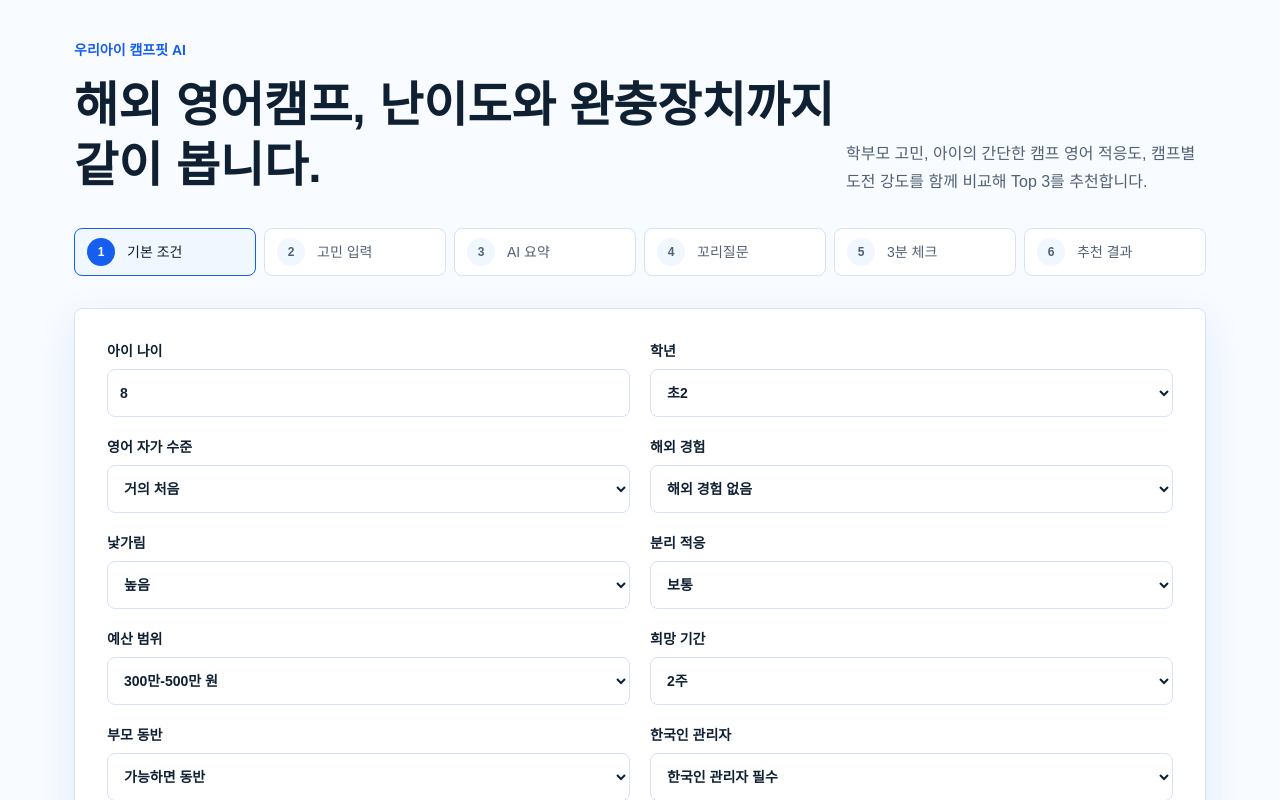
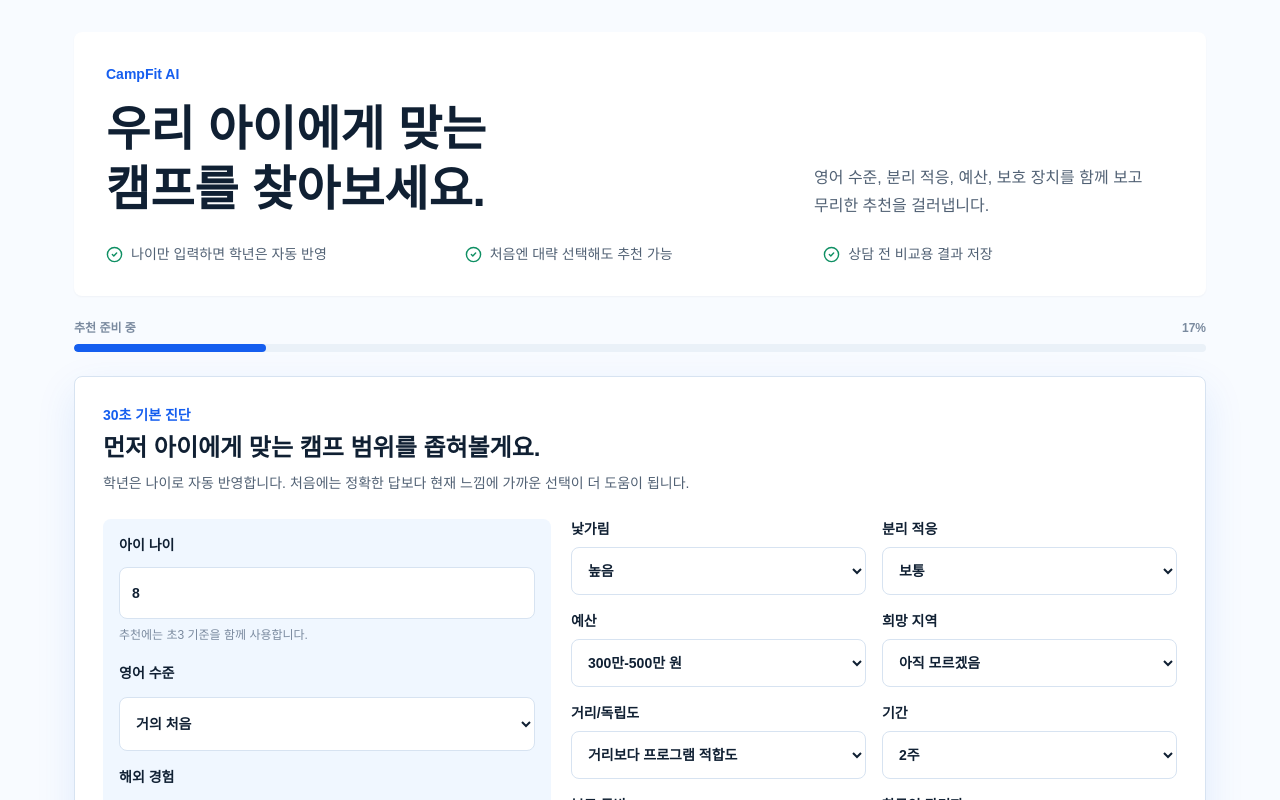
Before and after one commit to anogro/CampFit-AI, a Next.js app: page /campfit in a window 1280 px wide. Shown: the top 800 px of the page. Built offline with nearby package versions, Linux system fonts and the light colour scheme.

Commit message:
Improve CampFit intake and regional matching

```diff
--- a/components/campfit/CampfitFlow.tsx
+++ b/components/campfit/CampfitFlow.tsx
@@ -4,7 +4,7 @@ import { useMemo, useState } from "react"
 import { z } from "zod"
 import { ParentAnalysisSchema, RecommendationResultSchema } from "@/schemas/campfit/campfitSchemas"
 import type { CampfitInput, ParentAnalysis, ReadinessAnswers } from "@/types/campfit"
-import { CampfitStepper } from "@/components/campfit/CampfitStepper"
+import { CampfitProgress } from "@/components/campfit/CampfitStepper"
 import { CampReadinessCheck } from "@/components/campfit/CampReadinessCheck"
 import { ConcernStep, FollowUpStep, Header, NavButtons } from "@/components/campfit/FlowSections"
 import { ParentInputForm } from "@/components/campfit/ParentInputForm"
@@ -25,6 +25,8 @@ const initialInput: CampfitInput = {
   shynessLevel: "high",
   separationTolerance: "medium",
   budgetRange: "3m_5m",
+  destinationPreference: "no_preference",
+  travelReadiness: "moderate_distance",
   durationWeeks: "2w",
   parentAccompanied: "preferred",
   koreanManagerRequired: "required",
@@ -142,10 +144,10 @@ export function CampfitFlow() {
   }
 
   return (
-    <div className="mx-auto grid w-full max-w-[1180px] gap-8 px-4 py-8 md:px-6 md:py-10">
+    <div className="mx-auto grid min-h-dvh w-full max-w-[1180px] gap-6 px-4 py-6 md:px-6 md:py-8">
       <Header />
-      <CampfitStepper currentStep={step} />
-      <main className="rounded-lg border border-[var(--border-default)] bg-[var(--surface-secondary)] p-5 shadow-[0_14px_40px_rgb(21_94_239_/_0.10)] md:p-8">
+      <CampfitProgress currentStep={step} />
+      <main className="rounded-lg border border-[var(--border-default)] bg-[var(--surface-secondary)] p-4 shadow-[0_14px_40px_rgb(21_94_239_/_0.10)] md:p-7">
         {step === 1 ? <ParentInputForm input={input} onChange={setInput} /> : null}
         {step === 2 ? <ConcernStep input={input} onChange={setInput} /> : null}
         {step === 3 && analysis ? <ParentInsightSummary analysis={analysis} /> : null}
@@ -168,10 +170,11 @@ export function CampfitFlow() {
           />
         ) : null}
       </main>
-      <p className="max-w-3xl text-sm leading-6 text-[var(--text-tertiary)]">
-        본 결과는 학부모 입력과 간단한 캠프 적응도 체크를 바탕으로 한 해외캠프 선택 참고자료입니다.
-        정식 영어 레벨테스트, 심리검사, 전문 상담을 대체하지 않습니다.
-      </p>
+      <aside className="rounded-lg border border-[var(--border-subtle)] bg-[var(--surface-secondary)] px-4 py-3 text-sm leading-6 text-[var(--text-tertiary)]">
+        <p className="[word-break:keep-all]">
+          이 결과는 캠프 비교를 돕는 참고자료입니다. 영어 레벨테스트, 심리검사, 전문 상담을 대체하지 않습니다.
+        </p>
+      </aside>
     </div>
   )
 }
--- a/components/campfit/CampfitStepper.tsx
+++ b/components/campfit/CampfitStepper.tsx
@@ -1,53 +1,24 @@
-import { Check } from "lucide-react"
-
-const steps = [
-  "기본 조건",
-  "고민 입력",
-  "AI 요약",
-  "꼬리질문",
-  "3분 체크",
-  "추천 결과",
-] as const
+const totalSteps = 6
 
 type CampfitStepperProps = {
   readonly currentStep: number
 }
 
-export function CampfitStepper({ currentStep }: CampfitStepperProps) {
+export function CampfitProgress({ currentStep }: CampfitStepperProps) {
+  const progress = Math.min(100, Math.max(0, Math.round((currentStep / totalSteps) * 100)))
+
   return (
-    <ol className="grid gap-2 md:grid-cols-6" aria-label="CampFit 진행 단계">
-      {steps.map((step, index) => {
-        const stepNumber = index + 1
-        const isCurrent = stepNumber === currentStep
-        const isComplete = stepNumber < currentStep
-
-        return (
-          <li key={step} className="min-w-0">
-            <div
-              className={[
-                "flex min-h-12 items-center gap-3 rounded-lg border px-3 py-2 text-sm transition",
-                isCurrent
-                  ? "border-[var(--accent-primary)] bg-[var(--surface-elevated)] text-[var(--text-primary)]"
-                  : "border-[var(--border-default)] bg-[var(--surface-secondary)] text-[var(--text-secondary)]",
-              ].join(" ")}
-            >
-              <span
-                className={[
-                  "flex size-7 shrink-0 items-center justify-center rounded-full text-xs font-bold",
-                  isComplete
-                    ? "bg-[var(--status-success)] text-white"
-                    : isCurrent
-                      ? "bg-[var(--accent-primary)] text-white"
-                      : "bg-[var(--surface-elevated)] text-[var(--text-secondary)]",
-                ].join(" ")}
-              >
-                {isComplete ? <Check size={15} aria-hidden="true" /> : stepNumber}
-              </span>
-              <span className="truncate">{step}</span>
-            </div>
-          </li>
-        )
-      })}
-    </ol>
+    <div className="grid gap-2" aria-label="CampFit 진행률">
+      <div className="flex items-center justify-between text-xs font-bold text-[var(--text-tertiary)]">
+        <span>추천 준비 중</span>
+        <span>{progress}%</span>
+      </div>
+      <div className="h-2 overflow-hidden rounded-full bg-[var(--border-subtle)]">
+        <div
+          className="h-full rounded-full bg-[var(--accent-primary)] transition-[width] duration-300 ease-out"
+          style={{ width: `${progress}%` }}
+        />
+      </div>
+    </div>
   )
 }
--- a/components/campfit/FlowSections.tsx
+++ b/components/campfit/FlowSections.tsx
@@ -1,18 +1,29 @@
-import { ArrowLeft, ArrowRight, Loader2 } from "lucide-react"
+import { ArrowLeft, ArrowRight, CheckCircle2, Loader2 } from "lucide-react"
 import type { CampfitInput, ParentAnalysis } from "@/types/campfit"
 
 export function Header() {
   return (
-    <header className="grid gap-4">
-      <p className="text-sm font-bold text-[var(--accent-primary)]">우리아이 캠프핏 AI</p>
-      <div className="grid gap-3 lg:grid-cols-[1fr_360px] lg:items-end">
-        <h1 className="text-4xl font-black leading-tight text-[var(--text-primary)] md:text-5xl">
-          해외 영어캠프, 난이도와 완충장치까지 같이 봅니다.
-        </h1>
-        <p className="text-base leading-7 text-[var(--text-secondary)]">
-          학부모 고민, 아이의 간단한 캠프 영어 적응도, 캠프별 도전 강도를 함께 비교해 Top 3를 추천합니다.
+    <header className="grid gap-6 rounded-lg bg-[var(--surface-secondary)] p-5 shadow-[0_1px_2px_rgb(16_32_51_/_0.04)] md:p-8">
+      <div className="grid gap-5 lg:grid-cols-[1fr_360px] lg:items-end">
+        <div className="grid gap-4">
+          <p className="text-sm font-bold text-[var(--accent-primary)]">CampFit AI</p>
+          <h1 className="max-w-3xl text-3xl font-black leading-tight text-[var(--text-primary)] [word-break:keep-all] sm:text-4xl md:text-5xl">
+            <span className="block">우리 아이에게 맞는</span>
+            <span className="block">캠프를 찾아보세요.</span>
+          </h1>
+        </div>
+        <p className="text-base leading-7 text-[var(--text-secondary)] [word-break:keep-all]">
+          영어 수준, 분리 적응, 예산, 보호 장치를 함께 보고 무리한 추천을 걸러냅니다.
         </p>
       </div>
+      <ul className="grid gap-2 text-sm text-[var(--text-secondary)] sm:grid-cols-3">
+        {["나이만 입력하면 학년은 자동 반영", "처음엔 대략 선택해도 추천 가능", "상담 전 비교용 결과 저장"].map((item) => (
+          <li key={item} className="flex items-center gap-2">
+            <CheckCircle2 size={17} className="text-[var(--status-success)]" aria-hidden="true" />
+            <span className="[word-break:keep-all]">{item}</span>
+          </li>
+        ))}
+      </ul>
     </header>
   )
 }
@@ -96,7 +107,7 @@ export function NavButtons({
         disabled={!canContinue || isLoading}
       >
         {isLoading ? <Loader2 className="animate-spin" size={17} aria-hidden="true" /> : null}
-        {step === 2 ? "AI 분석하기" : step === 5 ? "추천 결과 보기" : "다음"}
+        {step === 1 ? "아이 상황 이어서 입력" : step === 2 ? "AI 분석하기" : step === 5 ? "추천 결과 보기" : "다음"}
         <ArrowRight size={17} aria-hidden="true" />
       </button>
     </div>
--- a/components/campfit/ParentInputForm.tsx
+++ b/components/campfit/ParentInputForm.tsx
@@ -3,14 +3,15 @@
 import { z } from "zod"
 import {
   budgetRangeOptions,
+  destinationPreferenceOptions,
   durationWeekOptions,
   englishSelfLevels,
-  gradeOptions,
   koreanManagerRequiredOptions,
   levelOptions,
   overseasExperienceOptions,
   parentAccompaniedOptions,
   programTypeOptions,
+  travelReadinessOptions,
   type CampfitInput,
 } from "@/types/campfit"
 import { optionLabels } from "@/components/campfit/labels"
@@ -20,35 +21,44 @@ type ParentInputFormProps = {
   readonly onChange: (input: CampfitInput) => void
 }
 
-const GradeSchema = z.enum(gradeOptions)
 const EnglishSelfLevelSchema = z.enum(englishSelfLevels)
 const OverseasExperienceSchema = z.enum(overseasExperienceOptions)
 const LevelSchema = z.enum(levelOptions)
 const BudgetRangeSchema = z.enum(budgetRangeOptions)
+const DestinationPreferenceSchema = z.enum(destinationPreferenceOptions)
+const TravelReadinessSchema = z.enum(travelReadinessOptions)
 const DurationWeeksSchema = z.enum(durationWeekOptions)
 const ParentAccompaniedSchema = z.enum(parentAccompaniedOptions)
 const KoreanManagerRequiredSchema = z.enum(koreanManagerRequiredOptions)
 const ProgramTypeSchema = z.enum(programTypeOptions)
 
 export function ParentInputForm({ input, onChange }: ParentInputFormProps) {
+  const inferredGrade = gradeFromAge(input.childAge)
+
   return (
-    <div className="grid gap-5 lg:grid-cols-2">
+    <section className="grid gap-6" aria-labelledby="basic-profile-title">
+      <div className="grid gap-2">
+        <p className="text-sm font-bold text-[var(--accent-primary)]">30초 기본 진단</p>
+        <h2 id="basic-profile-title" className="text-2xl font-black leading-tight text-[var(--text-primary)] [word-break:keep-all]">
+          먼저 아이에게 맞는 캠프 범위를 좁혀볼게요.
+        </h2>
+        <p className="max-w-2xl text-sm leading-6 text-[var(--text-secondary)] [word-break:keep-all]">
+          학년은 나이로 자동 반영합니다. 처음에는 정확한 답보다 현재 느낌에 가까운 선택이 더 도움이 됩니다.
+        </p>
+      </div>
+
+      <div className="grid gap-5 lg:grid-cols-[0.85fr_1.15fr]">
+        <div className="grid gap-4 rounded-lg bg-[var(--surface-elevated)] p-4">
           <NumberField
             label="아이 나이"
+            hint={`추천에는 ${inferredGrade} 기준을 함께 사용합니다.`}
             value={input.childAge}
             min={6}
             max={15}
-        onChange={(childAge) => onChange({ ...input, childAge })}
+            onChange={(childAge) => onChange({ ...input, childAge, grade: gradeFromAge(childAge) })}
           />
           <SelectField
-        label="학년"
-        value={input.grade}
-        options={gradeOptions}
-        getLabel={(value) => value}
-        onChange={(value) => onChange({ ...input, grade: GradeSchema.parse(value) })}
-      />
-      <SelectField
-        label="영어 자가 수준"
+            label="영어 수준"
             value={input.englishSelfLevel}
             options={englishSelfLevels}
             getLabel={(value) => optionLabels.englishSelfLevel[value]}
@@ -61,6 +71,10 @@ export function ParentInputForm({ input, onChange }: ParentInputFormProps) {
             getLabel={(value) => optionLabels.overseasExperience[value]}
             onChange={(value) => onChange({ ...input, overseasExperience: OverseasExperienceSchema.parse(value) })}
           />
+        </div>
+
+        <div className="grid gap-4">
+          <div className="grid gap-4 sm:grid-cols-2">
             <SelectField
               label="낯가림"
               value={input.shynessLevel}
@@ -76,14 +90,28 @@ export function ParentInputForm({ input, onChange }: ParentInputFormProps) {
               onChange={(value) => onChange({ ...input, separationTolerance: LevelSchema.parse(value) })}
             />
             <SelectField
-        label="예산 범위"
+              label="예산"
               value={input.budgetRange}
               options={budgetRangeOptions}
               getLabel={(value) => optionLabels.budgetRange[value]}
               onChange={(value) => onChange({ ...input, budgetRange: BudgetRangeSchema.parse(value) })}
             />
             <SelectField
-        label="희망 기간"
+              label="희망 지역"
+              value={input.destinationPreference}
+              options={destinationPreferenceOptions}
+              getLabel={(value) => optionLabels.destinationPreference[value]}
+              onChange={(value) => onChange({ ...input, destinationPreference: DestinationPreferenceSchema.parse(value) })}
+            />
+            <SelectField
+              label="거리/독립도"
+              value={input.travelReadiness}
+              options={travelReadinessOptions}
+              getLabel={(value) => optionLabels.travelReadiness[value]}
+              onChange={(value) => onChange({ ...input, travelReadiness: TravelReadinessSchema.parse(value) })}
+            />
+            <SelectField
+              label="기간"
               value={input.durationWeeks}
               options={durationWeekOptions}
               getLabel={(value) => optionLabels.durationWeeks[value]}
@@ -103,16 +131,20 @@ export function ParentInputForm({ input, onChange }: ParentInputFormProps) {
               getLabel={(value) => optionLabels.koreanManagerRequired[value]}
               onChange={(value) => onChange({ ...input, koreanManagerRequired: KoreanManagerRequiredSchema.parse(value) })}
             />
-      <div className="lg:col-span-2">
+          </div>
+        </div>
+      </div>
+
+      <div>
         <SelectField
-          label="선호 프로그램"
+          label="원하는 캠프 방향"
           value={input.preferredProgramType}
           options={programTypeOptions}
           getLabel={(value) => optionLabels.preferredProgramType[value]}
           onChange={(value) => onChange({ ...input, preferredProgramType: ProgramTypeSchema.parse(value) })}
         />
       </div>
-    </div>
+    </section>
   )
 }
 
@@ -145,13 +177,14 @@ function SelectField<T extends string>({ label, value, options, getLabel, onChan
 
 type NumberFieldProps = {
   readonly label: string
+  readonly hint: string
   readonly value: number
   readonly min: number
   readonly max: number
   readonly onChange: (value: number) => void
 }
 
-function NumberField({ label, value, min, max, onChange }: NumberFieldProps) {
+function NumberField({ label, hint, value, min, max, onChange }: NumberFieldProps) {
   return (
     <label className="grid gap-2 text-sm font-bold text-[var(--text-primary)]">
       {label}
@@ -163,6 +196,20 @@ function NumberField({ label, value, min, max, onChange }: NumberFieldProps) {
         value={value}
         onChange={(event) => onChange(Number(event.target.value))}
       />
+      <span className="text-xs font-medium text-[var(--text-tertiary)]">{hint}</span>
     </label>
   )
 }
+
+function gradeFromAge(age: number): CampfitInput["grade"] {
+  if (age <= 6) {
+    return "초1"
+  }
+
+  if (age >= 15) {
+    return "중3"
+  }
+
+  const grades = ["초1", "초2", "초3", "초4", "초5", "초6", "중1", "중2", "중3"] as const
+  return grades[age - 6] ?? "초2"
+}
--- a/components/campfit/labels.ts
+++ b/components/campfit/labels.ts
@@ -24,6 +24,17 @@ export const optionLabels = {
     "3m_5m": "300만-500만 원",
     "5m_8m": "500만-800만 원",
     over_8m: "800만 원 이상",
+  },
+  destinationPreference: {
+    no_preference: "아직 모르겠음",
+    southeast_asia: "동남아 관리형",
+    oceania: "호주/뉴질랜드",
+    north_america: "미국/캐나다",
+  },
+  travelReadiness: {
+    short_flight_care: "짧은 비행과 촘촘한 관리",
+    moderate_distance: "거리보다 프로그램 적합도",
+    long_flight_independent: "장거리·독립형도 가능",
   },
   durationWeeks: {
     "1w": "1주",
--- a/schemas/campfit/campfitSchemas.ts
+++ b/schemas/campfit/campfitSchemas.ts
@@ -1,6 +1,7 @@
 import { z } from "zod"
 import {
   budgetRangeOptions,
+  destinationPreferenceOptions,
   durationWeekOptions,
   englishSelfLevels,
   fitTypes,
@@ -11,6 +12,7 @@ import {
   parentAccompaniedOptions,
   programTypeOptions,
   supportKeys,
+  travelReadinessOptions,
 } from "@/types/campfit"
 
 export const CampfitInputSchema = z.object({
@@ -21,6 +23,8 @@ export const CampfitInputSchema = z.object({
   shynessLevel: z.enum(levelOptions),
   separationTolerance: z.enum(levelOptions),
   budgetRange: z.enum(budgetRangeOptions),
+  destinationPreference: z.enum(destinationPreferenceOptions),
+  travelReadiness: z.enum(travelReadinessOptions),
   durationWeeks: z.enum(durationWeekOptions),
   parentAccompanied: z.enum(parentAccompaniedOptions),
   koreanManagerRequired: z.enum(koreanManagerRequiredOptions),
--- a/types/campfit.ts
+++ b/types/campfit.ts
@@ -17,6 +17,12 @@ export type LevelOption = (typeof levelOptions)[number]
 
 export const budgetRangeOptions = ["under_3m", "3m_5m", "5m_8m", "over_8m"] as const
 export type BudgetRange = (typeof budgetRangeOptions)[number]
+
+export const destinationPreferenceOptions = ["no_preference", "southeast_asia", "oceania", "north_america"] as const
+export type DestinationPreference = (typeof destinationPreferenceOptions)[number]
+
+export const travelReadinessOptions = ["short_flight_care", "moderate_distance", "long_flight_independent"] as const
+export type TravelReadiness = (typeof travelReadinessOptions)[number]
 
 export const durationWeekOptions = ["1w", "2w", "3_4w", "over_4w"] as const
 export type DurationWeeks = (typeof durationWeekOptions)[number]
@@ -62,6 +68,8 @@ export type CampfitInput = {
   readonly shynessLevel: LevelOption
   readonly separationTolerance: LevelOption
   readonly budgetRange: BudgetRange
+  readonly destinationPreference: DestinationPreference
+  readonly travelReadiness: TravelReadiness
   readonly durationWeeks: DurationWeeks
   readonly parentAccompanied: ParentAccompaniedPreference
   readonly koreanManagerRequired: KoreanManagerRequired
```
Also changed, not shown: lib/campfit/destinationFit.ts (added, +39 -0 lines), lib/campfit/gemini.ts (+28 -5 lines), lib/campfit/matching.ts (+10 -2 lines), lib/campfit/prompts.ts (+7 -0 lines), 2 other files (tests, documents, lock files or other folders). Lines whose indentation alone changed are shown as unchanged.
